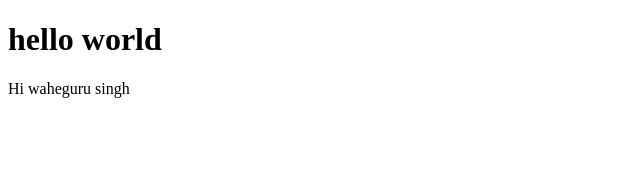
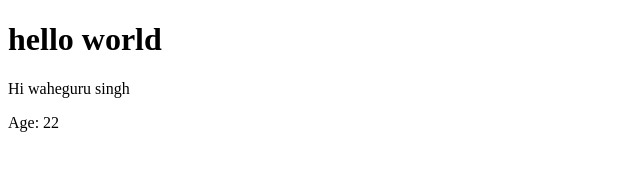
Before and after one commit to wahe7/action-repo, a plain HTML site: page index.html in a window 1280 px wide. Shown: the full height of the page, 0-640 px from the left. Drawn offline with Linux system fonts and the light colour scheme.

Commit message:
adding age

```diff
--- a/index.html
+++ b/index.html
@@ -8,5 +8,6 @@
 <body>
   <h1>hello world</h1>
   <p>Hi waheguru singh</p>
+  <p>Age: 22</p>
 </body>
 </html>
```
